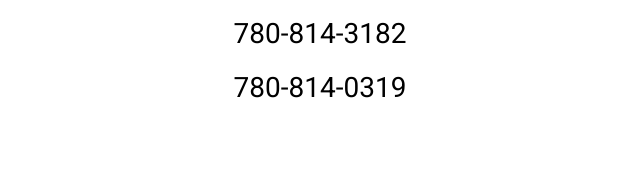
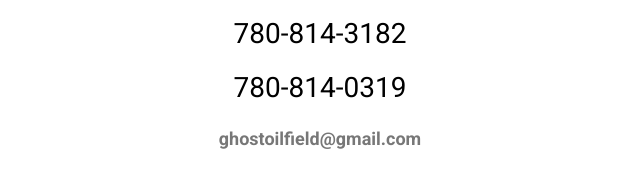
Before and after one commit to colbygarland/ghost-production, a plain HTML site: page index.html in a window 1280 px wide. Shown: the part 277-464 px from the top of the page, without its empty margins (320-960 px from the left). Drawn offline with Linux system fonts and the light colour scheme.

Commit message:
added email

```diff
--- a/index.html
+++ b/index.html
@@ -34,6 +34,7 @@
       <img src="img/Ghost-Production-logo.png" alt="Ghost Productions Services">
       <h3>780-814-3182</h3>
       <h3>780-814-0319</h3>
+      <a href="mailto:ghostoilfield@gmail.com">ghostoilfield@gmail.com</a>
     </div>
 
 
```
